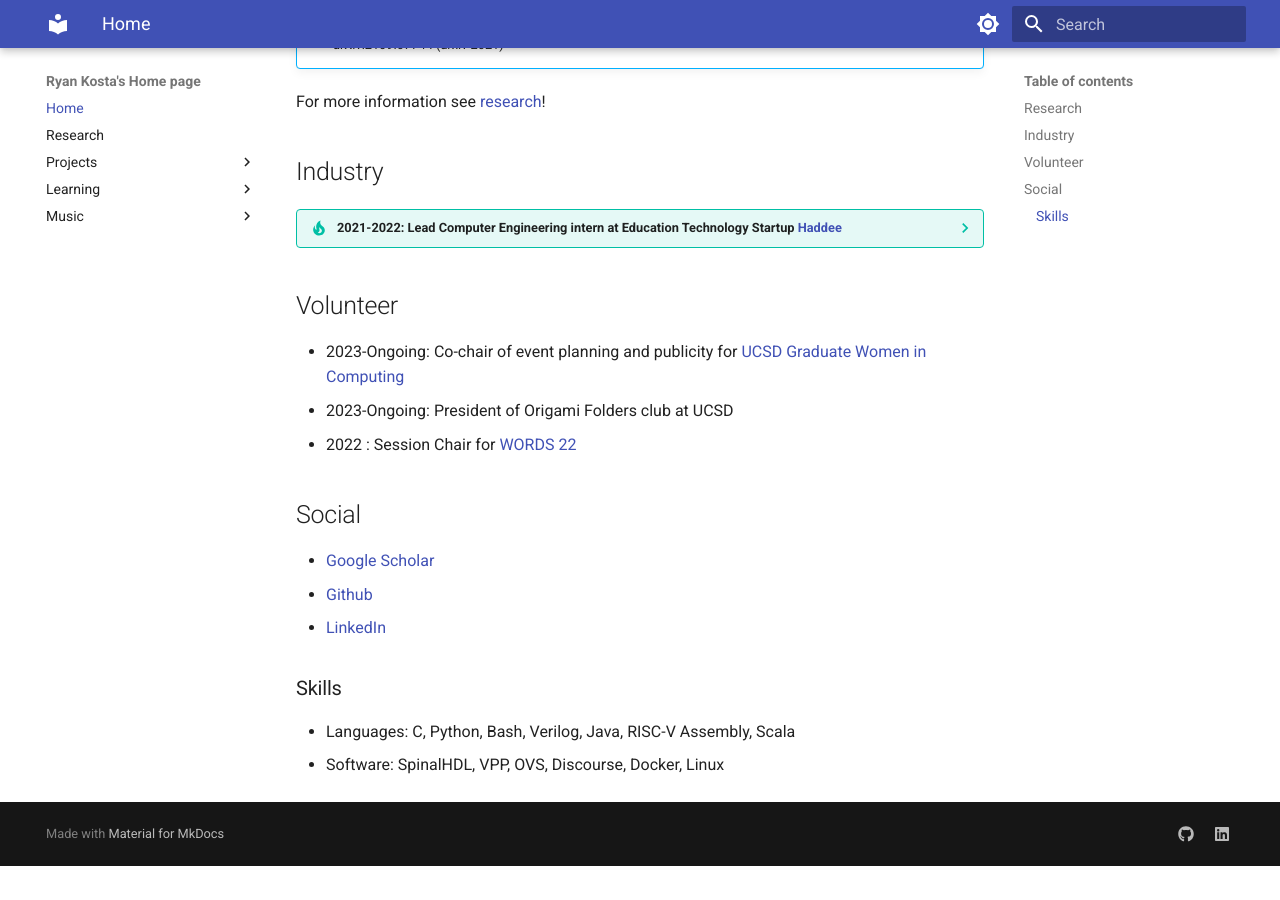
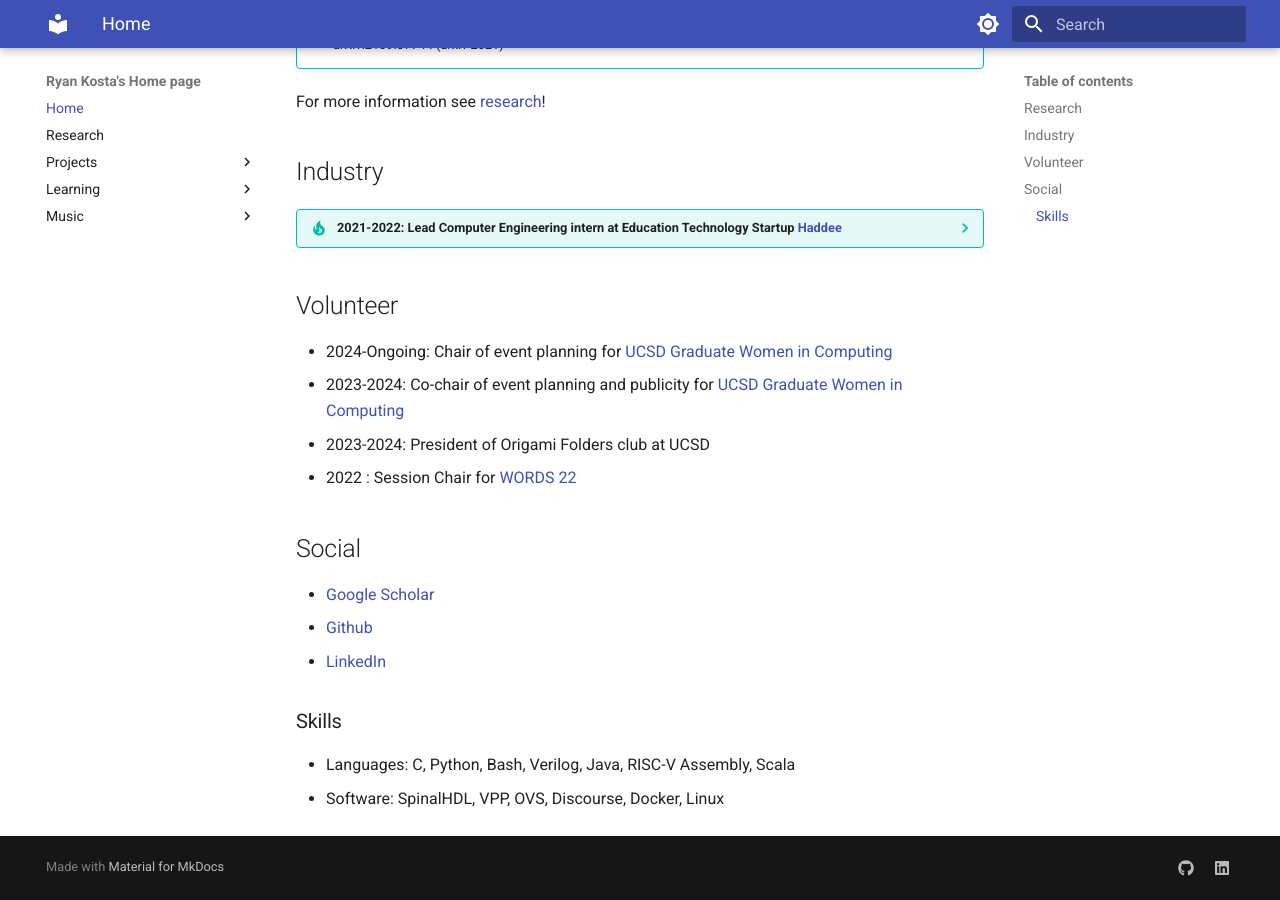
Before and after one commit to ryankosta/ryankosta.github.io, an MkDocs documentation site: the page built from docs/index.md, in a window 1280 px wide and 900 px high, scrolled down 879 px. Built offline with MkDocs 1.6.1 and Material for MkDocs 9.7.7, drawn with Linux system fonts in a browser that asks for light colours; before the commit the page ends 1745 px from its top, so only the background shows below that.

Commit message:
index: update volunteer section

```diff
--- a/docs/index.md
+++ b/docs/index.md
@@ -37,8 +37,9 @@ For more information see [research](research/research.md)!
 	- Hire and manage a team of other interns doing similar work
 
 ## Volunteer
-- 2023-Ongoing: Co-chair of event planning and publicity for [UCSD Graduate Women in Computing](https://gradwic.ucsd.edu/)
-- 2023-Ongoing: President of Origami Folders club at UCSD
+- 2024-Ongoing: Chair of event planning for [UCSD Graduate Women in Computing](https://gradwic.ucsd.edu/)
+- 2023-2024: Co-chair of event planning and publicity for [UCSD Graduate Women in Computing](https://gradwic.ucsd.edu/)
+- 2023-2024: President of Origami Folders club at UCSD
 - 2022 : Session Chair for [WORDS 22](https://www.wordsworkshop.org/words-2022)
 
 ## Social
```
